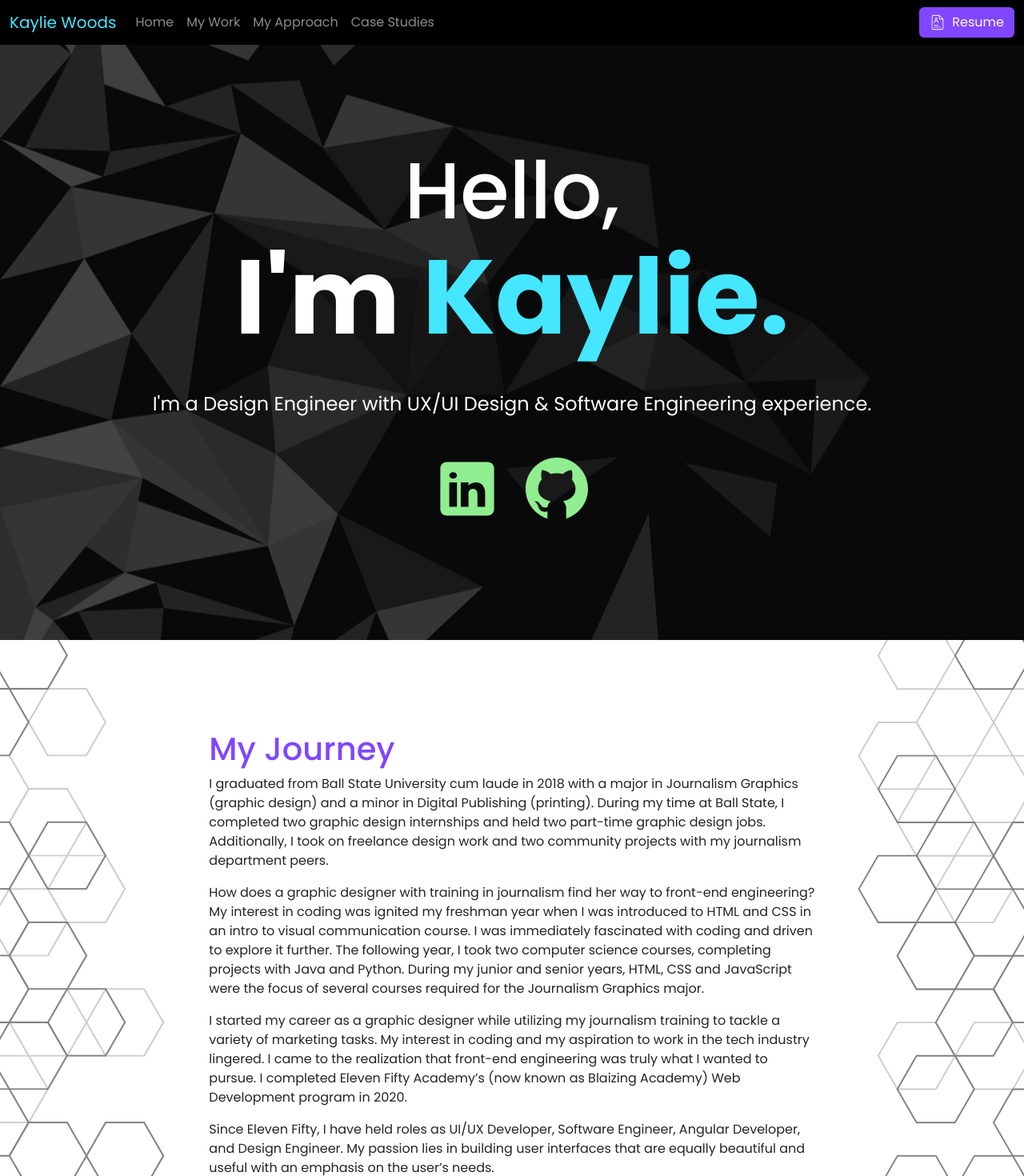
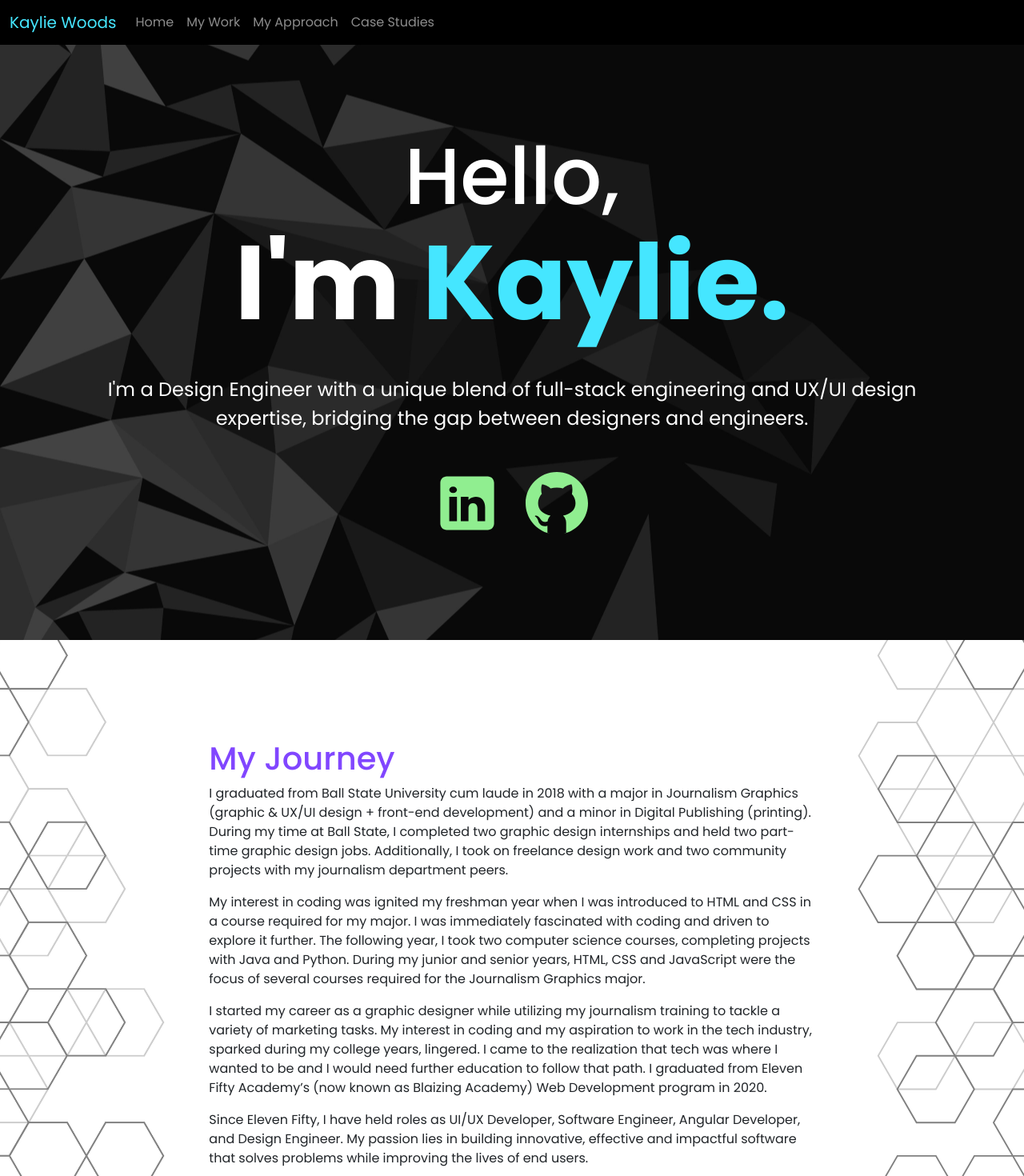
Before and after one commit to mckeekaylie/kaylie-woods-portfolio, an Angular app in the folder kaylie-woods-portfolio-app/: page / in a window 1280 px wide. Shown: the top 1470 px of the page at 80% size. Built offline with nearby package versions, Linux system fonts and the light colour scheme.

Commit message:
Copy Updates

```diff
--- a/kaylie-woods-portfolio-app/public/assets/data/skills.json
+++ b/kaylie-woods-portfolio-app/public/assets/data/skills.json
@@ -22,28 +22,27 @@
     "Angular 19",
     "React 19",
     "Next.js 15",
+    "HTML 5 & CSS 3",
+    "Sass",
+    "Responsive Design",
+    "CSS Frameworks (Tailwind, Bootstrap)",
+    "UI Animation (Motion, CSS)",
+    "Section 508 / WCAG 2.2 compliance",
+    "Reactive Programming (RxJS, SWR)",
+    "State Management (NgRx, Redux)",
+    "Integration & Unit Testing (Jest, Karma, QUnit)",
     "Node.js",
     "Express.js",
     "C#",
     "SQL",
-    "HTML 5 & CSS 3",
-    "CSS Frameworks (Tailwind, Bootstrap)",
-    "Responsive Design",
-    "UI Animations (Motion, CSS)",
-    "Sass",
-    "CI/CD (Jenkins)",
-    "Section 508 / WCAG 2.2 compliance",
-    "Reactive Programming (RxJS, SWR)",
-    "State Management (NgRx, Redux)",
     "Databases (Relational: PostgresQL & NoSQL: MongoDB)",
     "API Platforms (Postman)",
-    "WebSockets",
-    "Monorepos (nx)",
     "RESTful API Architecture & Development",
-    "Integration & Unit Testing (Jest, Karma, QUnit)",
+    "CI/CD (Jenkins)",
+    "Cloud Services (AWS, Heroku, Firebase)",
+    "Git & GitHub",
     "JS Bundlers (Webpack, Vite)",
     "Package Managers (npm, yarn)",
-    "Version Control (Git & GitHub)",
-    "Deployments (Firebase, Heroku, AWS)"
+    "Monorepos (nx)"
   ]
 }
--- a/kaylie-woods-portfolio-app/src/app/features/challenges-projs/challenges-projs.component.html
+++ b/kaylie-woods-portfolio-app/src/app/features/challenges-projs/challenges-projs.component.html
@@ -2,8 +2,9 @@
   <div class="row border-top mt-5">
     <div class="mt-4">
       <h1 class="text-blue-violet">Challenges & Other Projects</h1>
-      <p>A collection of challenges and projects I completed independently to manifest my expertise in front-end
-        engineering.</p>
+      <p>
+        A collection of challenges and projects I completed independently to manifest my expertise in engineering.
+      </p>
     </div>
     <div class="spacer"></div>
   </div>
--- a/kaylie-woods-portfolio-app/src/app/shared/components/footer/footer.component.html
+++ b/kaylie-woods-portfolio-app/src/app/shared/components/footer/footer.component.html
@@ -11,7 +11,7 @@
     </div>
     <div class="row">
         <div class="col">
-            <p class="mt-3">© Copyright 2024, Kaylie Woods</p>
+            <p class="mt-3">© Copyright 2025, Kaylie Woods</p>
         </div>
     </div>
 </div>
--- a/kaylie-woods-portfolio-app/src/app/shared/components/hero/hero.component.html
+++ b/kaylie-woods-portfolio-app/src/app/shared/components/hero/hero.component.html
@@ -1,5 +1,5 @@
 <header [attr.aria-labelledby]="heroTitle ? heroTitle : undefined">
-    <div class="hero">
+    <div [ngClass]="isHome ? 'hero-home' : 'hero'">
         <div class="hero-bkgd w-100 h-100" [ngStyle]="{'background-image': 'url(' + imageUrl + ')'}">
             <ng-container *ngIf="isHome">
                 <ng-container *ngTemplateOutlet="home"></ng-container>
@@ -38,7 +38,10 @@
         </div>
         <div class="row">
             <div class="col">
-                <p>I'm a Design Engineer with UX/UI Design & Software Engineering experience.</p>
+                <p>
+                    I'm a Design Engineer with a unique blend of full-stack engineering and UX/UI design expertise,
+                    bridging the gap between designers and engineers.
+                </p>
             </div>
         </div>
         <div class="row">
--- a/kaylie-woods-portfolio-app/src/app/shared/components/hero/hero.component.scss
+++ b/kaylie-woods-portfolio-app/src/app/shared/components/hero/hero.component.scss
@@ -57,6 +57,19 @@
   }
 }
 
+@media (min-width: 768px) {
+  .hero-home {
+    height: 93vh;
+  }
+}
+
+@media (max-width: 767.99px) {
+  .home-container {
+    padding-top: 2rem;
+    padding-bottom: 2rem;
+  }
+}
+
 @media (min-width: 400px) {
   #heroTitle {
     margin: 0 2rem;
--- a/kaylie-woods-portfolio-app/src/app/shared/components/nav/nav.component.html
+++ b/kaylie-woods-portfolio-app/src/app/shared/components/nav/nav.component.html
@@ -24,13 +24,6 @@
             <a class="nav-link" routerLink="/case-studies">Case Studies</a>
           </li>
         </ul>
-        <a class="btn btn-secondary d-flex justify-content-center align-items-center"
-          href="assets/images/resume/KaylieWoods_DesignEngineer_Resume.pdf" download>
-
-          <img src="assets/images/resume/resume.svg" class="btn-icon-img me-2" alt="">
-
-          Resume
-        </a>
       </div>
     </div>
   </nav>
--- a/kaylie-woods-portfolio-app/src/app/shared/enum.ts
+++ b/kaylie-woods-portfolio-app/src/app/shared/enum.ts
@@ -1,13 +1,13 @@
 export enum MyJourney {
-    para1 = "I graduated from Ball State University cum laude in 2018 with a major in Journalism Graphics (graphic design) and a minor in Digital Publishing (printing). During my time at Ball State, I completed two graphic design internships and held two part-time graphic design jobs. Additionally, I took on freelance design work and two community projects with my journalism department peers.",
-    para2 = "How does a graphic designer with training in journalism find her way to front-end engineering? My interest in coding was ignited my freshman year when I was introduced to HTML and CSS in an intro to visual communication course. I was immediately fascinated with coding and driven to explore it further. The following year, I took two computer science courses, completing projects with Java and Python. During my junior and senior years, HTML, CSS and JavaScript were the focus of several courses required for the Journalism Graphics major.",
-    para3 = "I started my career as a graphic designer while utilizing my journalism training to tackle a variety of marketing tasks. My interest in coding and my aspiration to work in the tech industry lingered. I came to the realization that front-end engineering was truly what I wanted to pursue. I completed Eleven Fifty Academy’s (now known as Blaizing Academy) Web Development program in 2020.",
-    para4 = "Since Eleven Fifty, I have held roles as UI/UX Developer, Software Engineer, Angular Developer, and Design Engineer. My passion lies in building user interfaces that are equally beautiful and useful with an emphasis on the user’s needs."
+  para1 = 'I graduated from Ball State University cum laude in 2018 with a major in Journalism Graphics (graphic & UX/UI design + front-end development) and a minor in Digital Publishing (printing). During my time at Ball State, I completed two graphic design internships and held two part-time graphic design jobs. Additionally, I took on freelance design work and two community projects with my journalism department peers.',
+  para2 = 'My interest in coding was ignited my freshman year when I was introduced to HTML and CSS in a course required for my major. I was immediately fascinated with coding and driven to explore it further. The following year, I took two computer science courses, completing projects with Java and Python. During my junior and senior years, HTML, CSS and JavaScript were the focus of several courses required for the Journalism Graphics major.',
+  para3 = 'I started my career as a graphic designer while utilizing my journalism training to tackle a variety of marketing tasks. My interest in coding and my aspiration to work in the tech industry, sparked during my college years, lingered. I came to the realization that tech was where I wanted to be and I would need further education to follow that path. I graduated from Eleven Fifty Academy’s (now known as Blaizing Academy) Web Development program in 2020.',
+  para4 = 'Since Eleven Fifty, I have held roles as UI/UX Developer, Software Engineer, Angular Developer, and Design Engineer. My passion lies in building innovative, effective and impactful software that solves problems while improving the lives of end users.',
 }
 
 export enum MySkills {
-    skillsDesc = "As a versatile engineer who is equally as adept at design as engineering, my skillset spans the entire process of building user interfaces and digital products. I like to group my skills into three categories: Ideate, Design and Develop.",
-    ideateDesc = "Determine solutions to a problem by gathering pertinent information, receiving user/stakeholder input, conducting adequate research, and participation in or ownership of ideation/discovery.",
-    designDesc = "Bring the findings of the discovery/ideation phase to fruition in wireframes, mockups and prototypes in addition to creating or optimizing any visuals required for the design.",
-    developDesc = "Translate mockups into a fully-functional, pixel-perfect user interface that requests and displays applicable data.",
+  skillsDesc = 'As a versatile engineer who is equally as adept at design as engineering, my skillset spans the entire process of building software. I like to group my skills into three categories: Ideate, Design and Develop.',
+  ideateDesc = 'Determine solutions to a problem by gathering pertinent information, receiving user/stakeholder input, conducting adequate research, and participation in or ownership of ideation/discovery.',
+  designDesc = 'Bring the findings of the discovery/ideation phase to fruition in wireframes, mockups and prototypes in addition to creating or optimizing any visuals required for the design.',
+  developDesc = 'Translate mockups into a fully-functional, pixel-perfect user interface that requests and displays applicable data.',
 }
```
Also changed, not shown: kaylie-woods-portfolio-app/public/assets/data/work.json (+4 -4 lines), kaylie-woods-portfolio-app/public/assets/images/resume/resume.svg (deleted), 1 other file (tests, documents, lock files or other folders).
